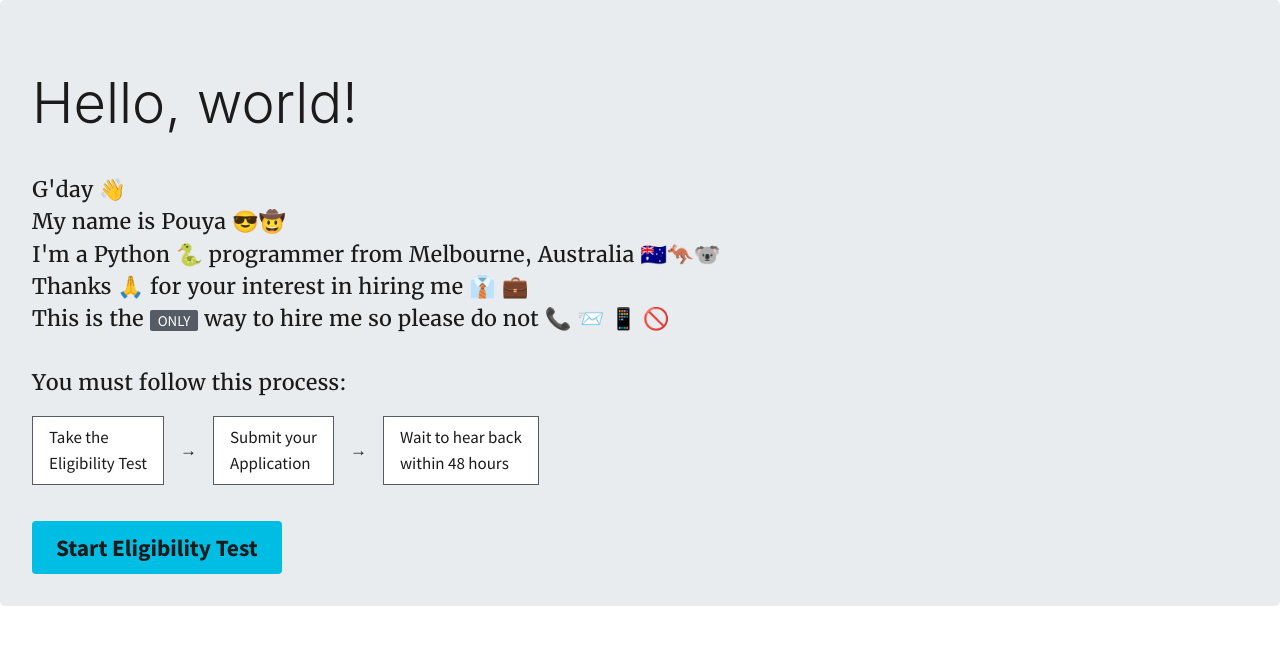
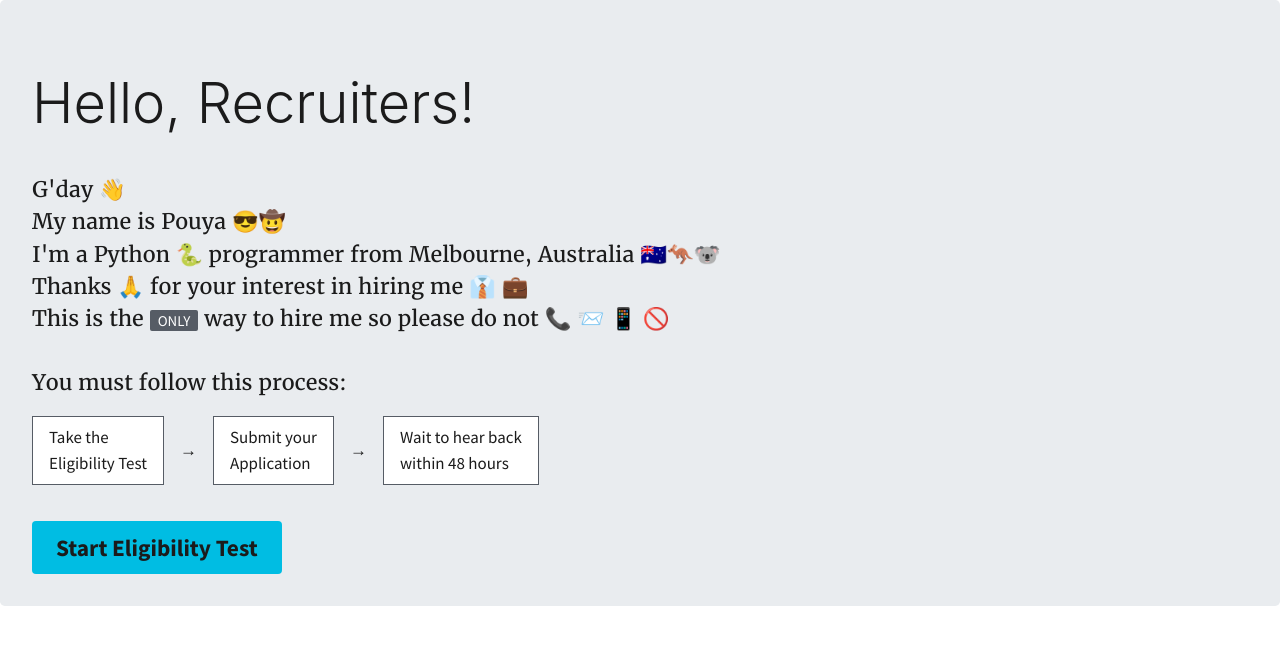
Before and after one commit to pouya314/hireme_py, a Flask app: page /hireme in a window 1280 px wide. Shown: the top 645 px of the page. Run offline with Flask 2, Linux system fonts and the light colour scheme; some libraries are stand-ins or nearby versions.

Commit message:
make it mention recruiters specifically

```diff
--- a/templates/landing_page.html
+++ b/templates/landing_page.html
@@ -11,7 +11,7 @@
 
 <body>
     <div class="jumbotron" style="padding: 2rem 2rem !important;">
-        <h1 class="display-4">Hello, world!</h1>
+        <h1 class="display-4">Hello, Recruiters!</h1>
         <p class="lead">
         <div class="usa-prose">
             <p class="usa-intro">
```
